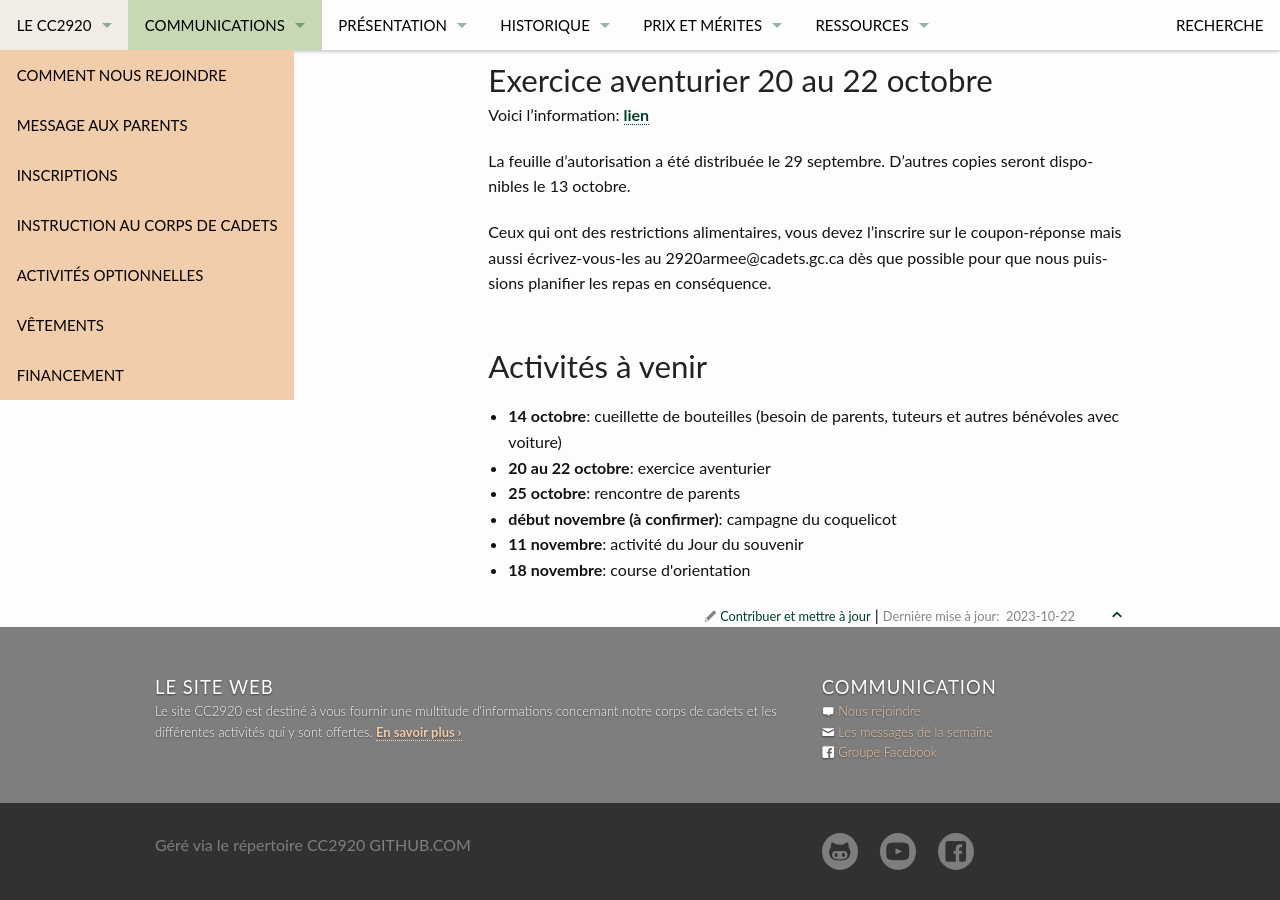
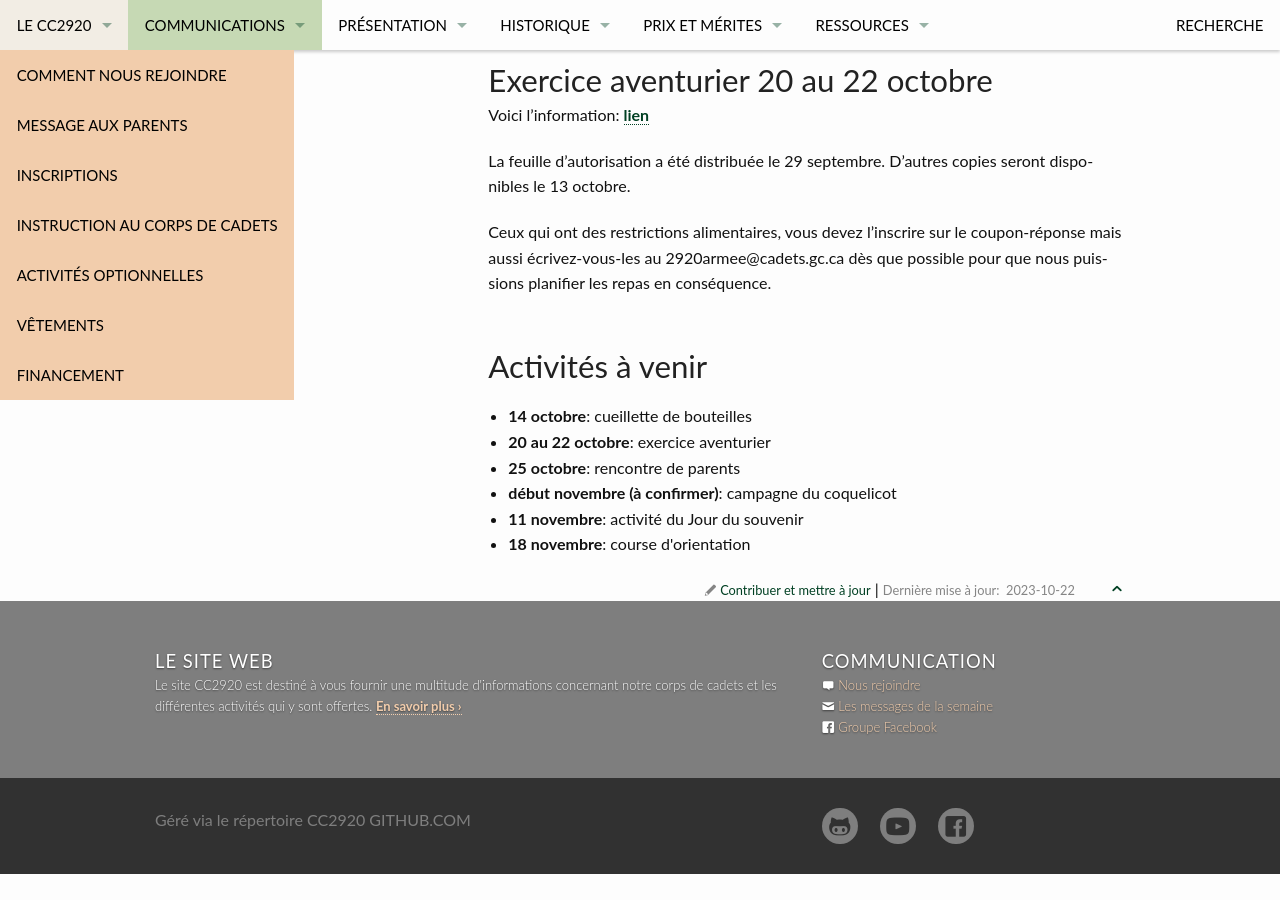
Before and after one commit to CC2920/web, a Jekyll site: the page built from _communications/messages.md, in a window 1280 px wide and 900 px high, scrolled down 1118 px. Built offline with Jekyll 4.4.1, drawn with Linux system fonts in a browser that asks for light colours; after the commit the page ends 1992 px from its top, so only the background shows below that.

Commit message:
Update messages.md

```diff
--- a/_communications/messages.md
+++ b/_communications/messages.md
@@ -4,7 +4,7 @@ layout: "messages"
 
 activities:
     - date: 14 octobre
-      title: cueillette de bouteilles (besoin de parents, tuteurs et autres bénévoles avec voiture)
+      title: cueillette de bouteilles
     - date: 20 au 22 octobre
       title: exercice aventurier
     - date: 25 octobre
```
